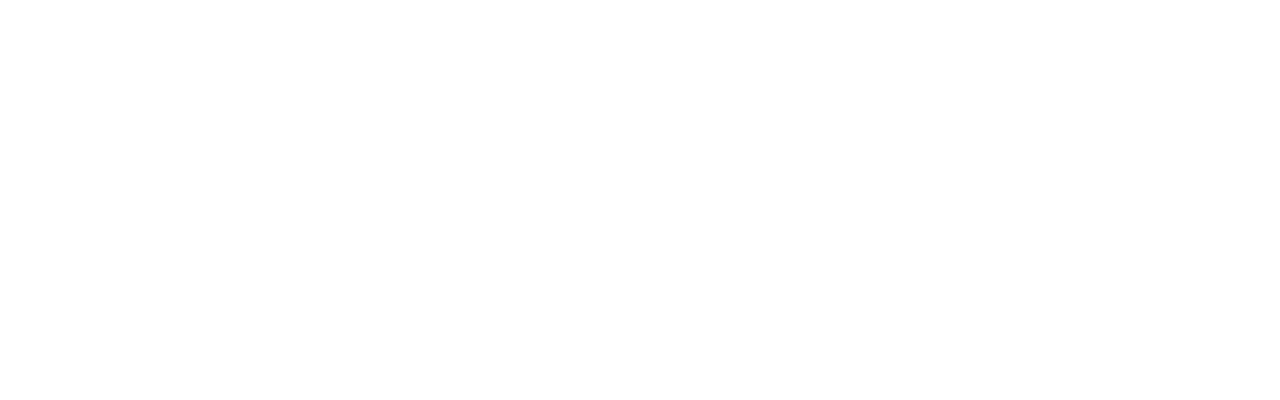
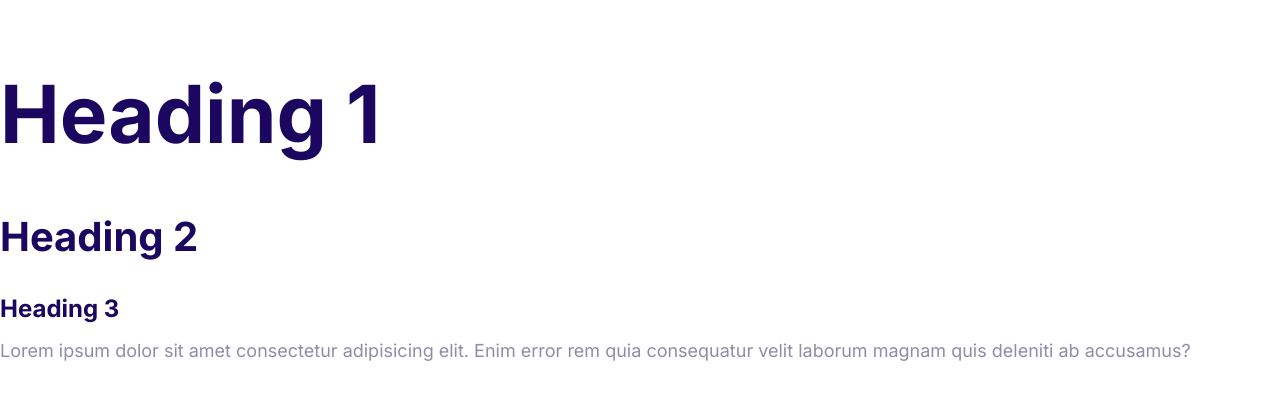
Before and after one commit to pankajm/cloud-hosting-fr-template, a plain HTML site: page index.html in a window 1280 px wide. Drawn offline with Linux system fonts and the light colour scheme.

Commit message:
Define the styles for the fonts.

```diff
--- a/css/style.css
+++ b/css/style.css
@@ -1,3 +1,8 @@
+html {
+  /* this is equivalent to 10px */
+  font-size: 62.5%;
+}
+
 :root {
   --color-primary: #2584ff;
   --color-secondary: #00d9ff;
@@ -5,3 +10,51 @@
   --color-headings: #1b0760;
   --color-body: #918ca4;
 }
+
+body {
+  font-family: "Inter", Arial, Helvetica, sans-serif;
+  font-size: 2rem;
+  line-height: 1.5;
+  color: var(--color-body);
+}
+
+h1,
+h2,
+h3 {
+  color: var(--color-headings);
+  margin-bottom: 1rem;
+}
+
+h1 {
+  font-size: 7rem;
+}
+
+h2 {
+  font-size: 4rem;
+}
+
+h3 {
+  font-size: 3rem;
+}
+
+p {
+  margin-top: 0;
+}
+
+@media screen and (min-width: 1024px) {
+  body {
+    font-size: 1.8rem;
+  }
+
+  h1 {
+    font-size: 8rem;
+  }
+
+  h2 {
+    font-size: 4rem;
+  }
+
+  h3 {
+    font-size: 2.4rem;
+  }
+}
--- a/index.html
+++ b/index.html
@@ -5,7 +5,21 @@
     <meta name="viewport" content="width=device-width, initial-scale=1.0" />
     <link rel="stylesheet" href="css/normalize.css" />
     <link rel="stylesheet" href="css/style.css" />
+    <link rel="preconnect" href="https://fonts.googleapis.com" />
+    <link rel="preconnect" href="https://fonts.gstatic.com" crossorigin />
+    <link
+      href="https://fonts.googleapis.com/css2?family=Inter:wght@400;700&display=swap"
+      rel="stylesheet"
+    />
     <title>Document</title>
   </head>
-  <body></body>
+  <body>
+    <h1>Heading 1</h1>
+    <h2>Heading 2</h2>
+    <h3>Heading 3</h3>
+    <p>
+      Lorem ipsum dolor sit amet consectetur adipisicing elit. Enim error rem
+      quia consequatur velit laborum magnam quis deleniti ab accusamus?
+    </p>
+  </body>
 </html>
```
